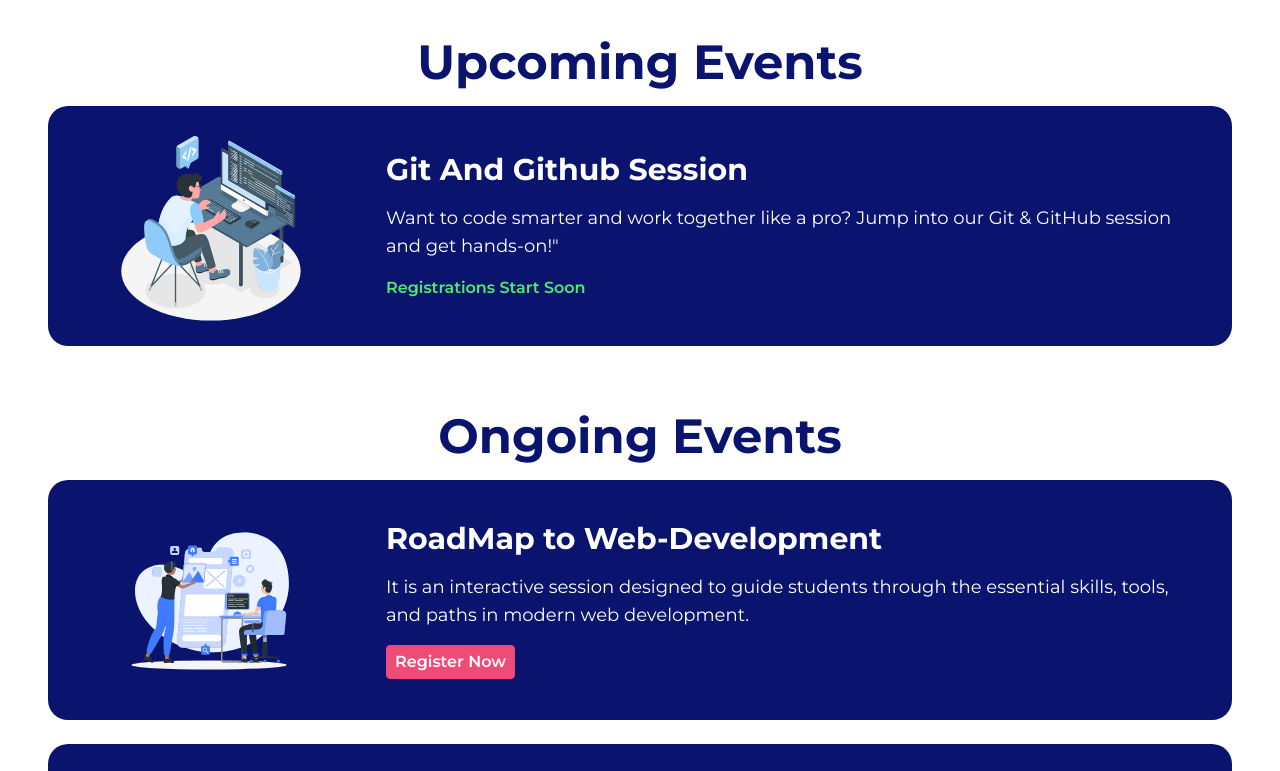
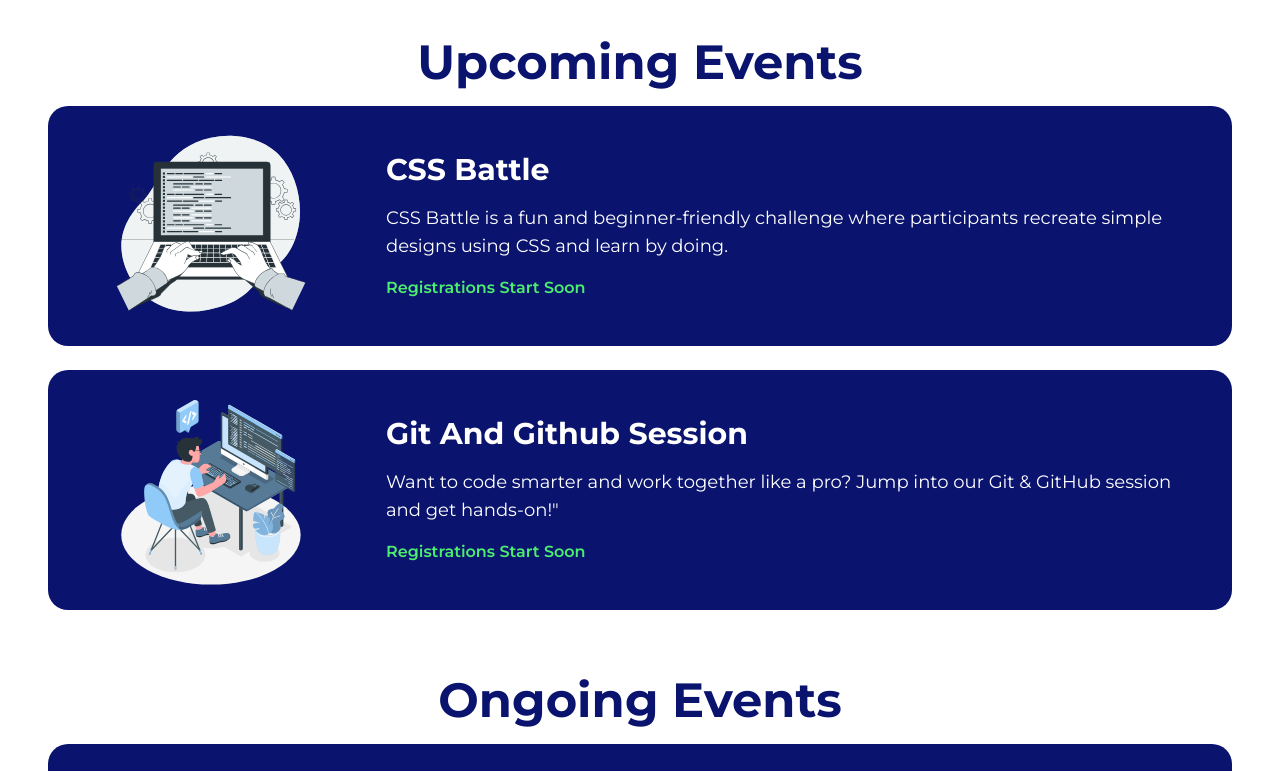
Before and after one commit to snt-club/snt-club.vercel.app, a Next.js app: page / in a window 1280 px wide. Shown: the part 2540-3311 px from the top of the page. Built offline with nearby package versions, Linux system fonts and the light colour scheme.

Commit message:
adding event Astrohunt

```diff
--- a/assets/index.js
+++ b/assets/index.js
@@ -7,6 +7,7 @@
 import dsa from './images/dsa.webp';
 import web from './images/web.webp';
 import code_img from './svg/cws2.svg';
+import astrohunt_img from './svg/astrohunt.svg';
 
 import sharda_soni from './people/sharda.png';
 import vinay_marwal from './people/vinay.png';
@@ -37,6 +38,7 @@
   code_img,
   flutterworkshop_img,
   s,
+  astrohunt_img,
   c_bootcamp_img,
   windows_img,
   cppWorkshop,
--- a/eventConstants.js
+++ b/eventConstants.js
@@ -1,7 +1,7 @@
 // EVENT STATUS = upcoming, ongoing, past
 // EVENT REG STATUS = live, closed
 
-import { flutterworkshop_img, code_img , c_bootcamp_img, windows_img , s } from '@/assets/index';
+import { flutterworkshop_img, code_img , c_bootcamp_img, windows_img , s, aarambh_img, astrohunt_img } from '@/assets/index';
 
 const eventDetails = [
   // {
@@ -18,18 +18,18 @@
     eventDesc:
     'It is an interactive session designed to guide students through the essential skills, tools, and paths in modern web development.',
     eventImg: flutterworkshop_img,
-    eventStatus: 'ongoing',
+    eventStatus: 'past',
     eventRegLink: '/events/techtalkwithalumni',
-    eventRegStatus: 'live',
+    eventRegStatus: 'closed',
   },
   {
     eventName: 'CSS Battle',
     eventDesc:
     'CSS Battle is a fun and beginner-friendly challenge where participants recreate simple designs using CSS and learn by doing.',
     eventImg: windows_img,
-    eventStatus: 'ongoing',
+    eventStatus: 'upcoming',
     eventRegLink: '/events/CSSbattle',
-    eventRegStatus: 'live',
+    eventRegStatus: 'closed',
   },
   {
     eventName: 'Git And Github Session',
@@ -38,6 +38,14 @@
     eventStatus: 'upcoming',
     eventRegLink: '/events/',
     eventRegStatus: 'closed',
+  },
+  {
+    eventName: 'Astrohunt',
+    eventDesc: 'A thrilling cosmic hunt inspired by astronomy, blending science, strategy, and teamwork to uncover hidden treasures.',
+    eventImg: astrohunt_img,
+    eventStatus: 'ongoing',
+    eventRegLink: 'https://pravah.skit.ac.in/skit-pravah-2026-events/Technical/677e938d178f0fae20e88f33',
+    eventRegStatus: 'live',
   },
   // {
   //   eventName: 'CODE-A-THON',
@@ -76,15 +84,15 @@
 
   {
     eventName: 'Ask S&T',
-    eventDesc: 'Join us for ASK S&T, an interactive session where 1st-year students / (freshers) can get all their technical and non-technical questions answered by our expert club members!',
-    eventImg: windows_img,
+    eventDesc: 'Join us for ASK S&T, an interactive session where 1st-year students / (freshers) can get all their technical and non-technical questions answered by our expert club members!',
+    eventImg: aarambh_img,
     eventStatus: 'past',
     eventRegLink: '/events/AskSnT',
     eventRegStatus: 'closed',
   },
   {
     eventName: 'Aarambh-2025',
-    eventDesc: "Join us at AARAMBH for an exciting session where we'll welcome freshers and introduce them to the Science and Technology Club, showcasing innovation, insights, and opportunities!",
+    eventDesc: "Join us at AARAMBH for an exciting session where we'll welcome freshers and introduce them to the Science and Technology Club, showcasing innovation, insights, and opportunities!",
     eventImg: flutterworkshop_img,
     eventStatus: 'past',
     eventRegLink: '/events/aarambh2025',
```
Also changed, not shown: assets/svg/astrohunt.svg (added).
